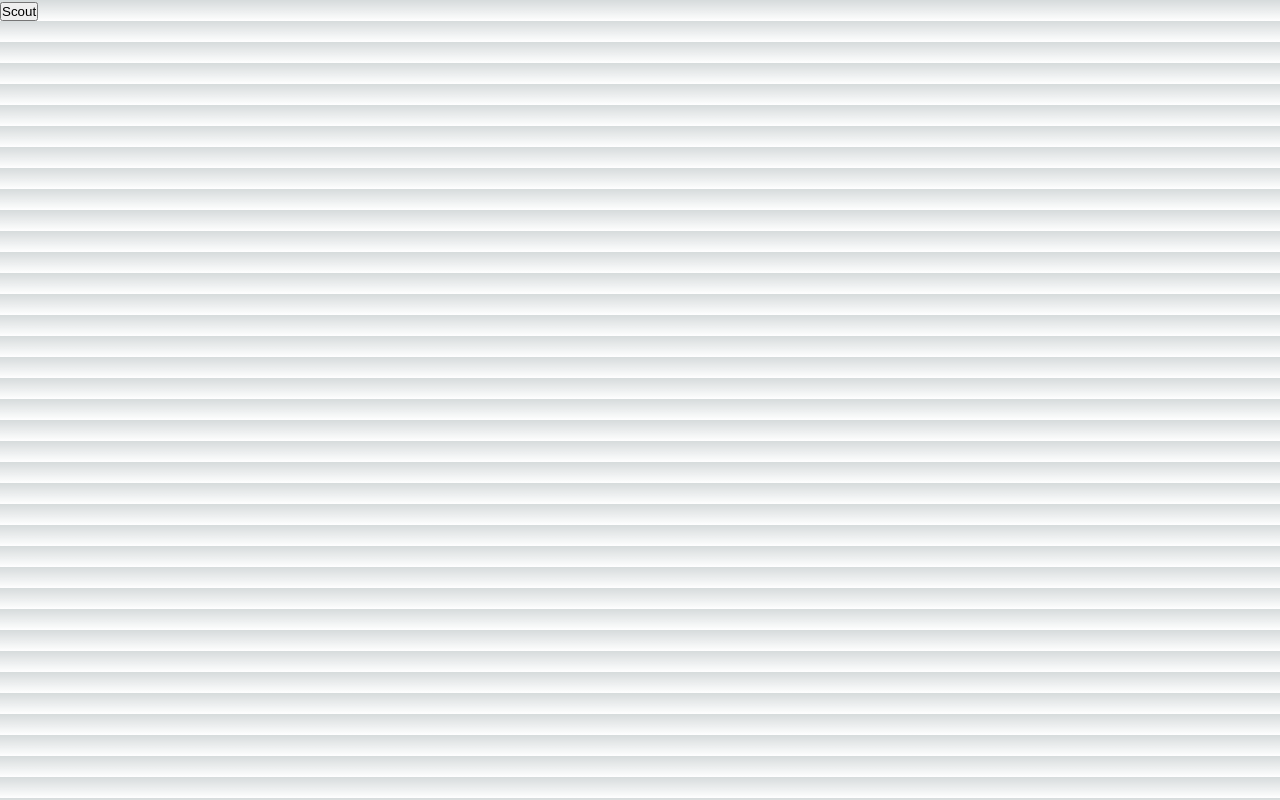
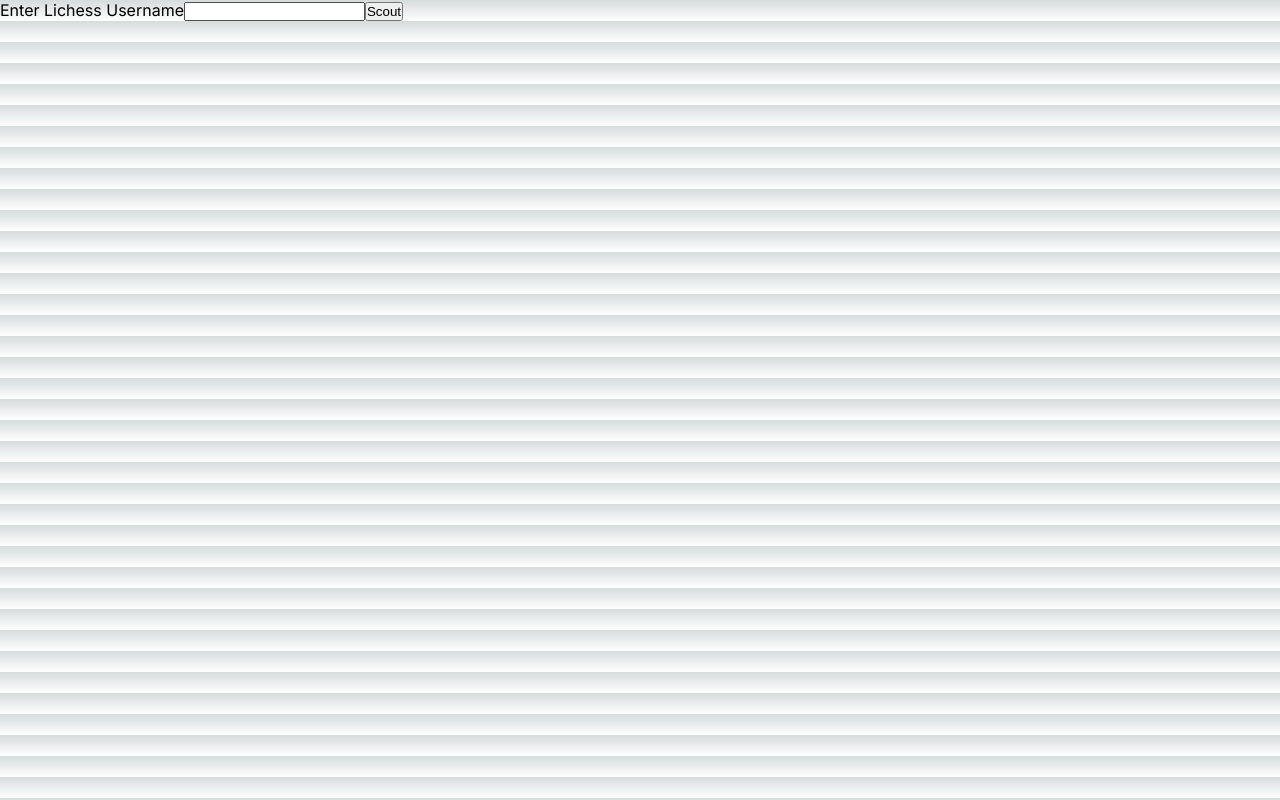
Before and after one commit to waynebeam/lichessscout, a Next.js app: page / in a window 1280 px wide. Built offline with nearby package versions, Linux system fonts and the light colour scheme.

Commit message:
name input placeholder

```diff
--- a/app/usernameentry.tsx
+++ b/app/usernameentry.tsx
@@ -9,6 +9,8 @@ export default function UsernameEntry({ scoutUser }: usernameEntryProps) {
 
     return (
         <div>
+            <label htmlFor="username">Enter Lichess Username</label>
+            <input id="username" type="text" defaultValue={username} onChange={e => setUsername(e.target.value)}></input>
             <button onClick={() => scoutUser(username)}>Scout</button>
         </div>
     )
```
